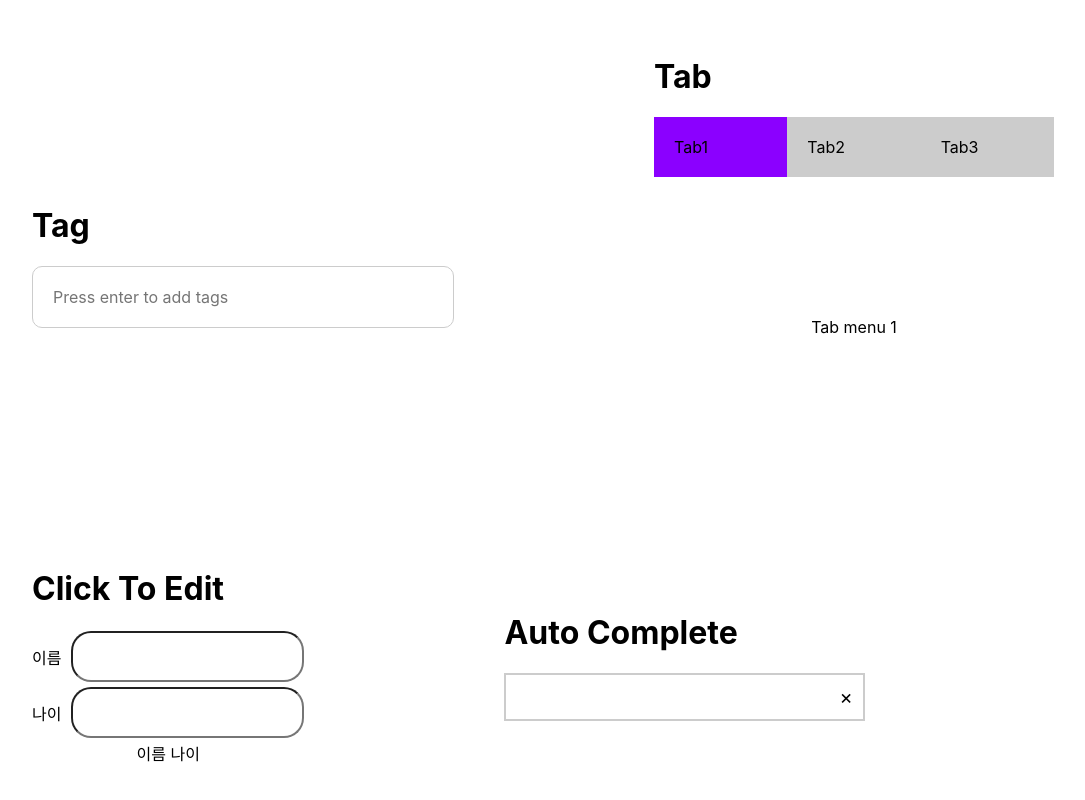
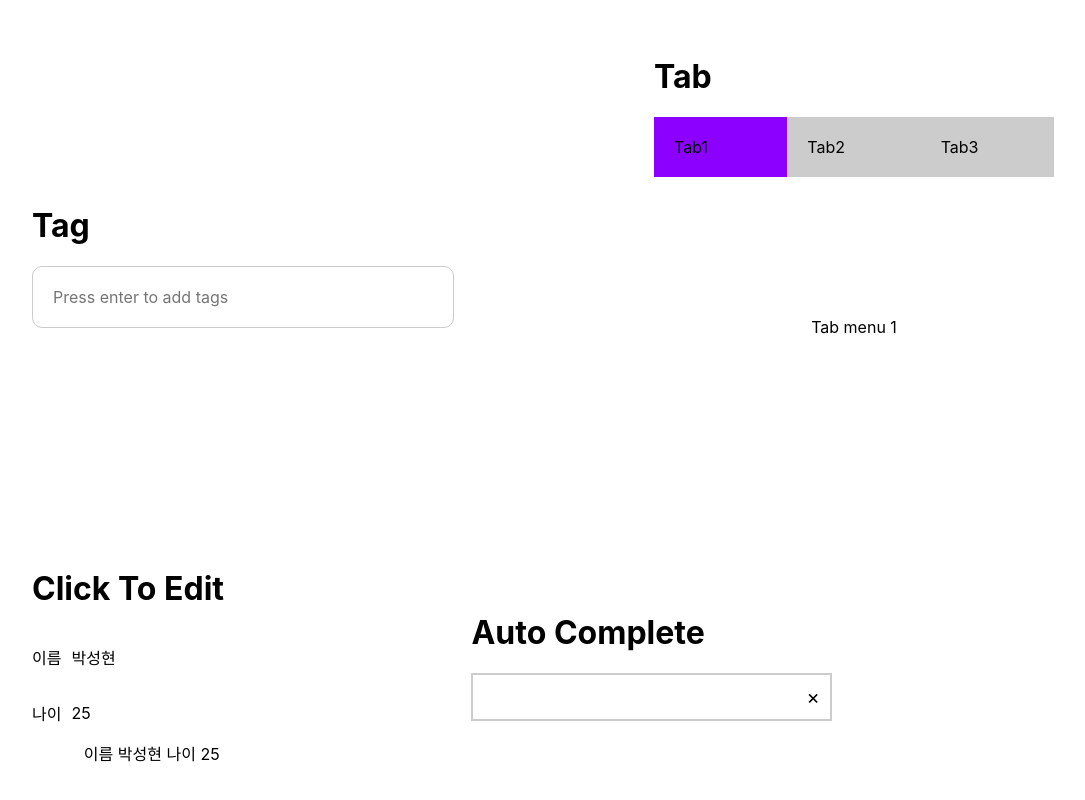
Before and after one commit to pshdev1030/wanted_pre_onboarding, a React (Create React App) app: page / in a window 1280 px wide. Shown: the part 344-1144 px from the top of the page, without its empty margins (68-1153 px from the left). Built offline with nearby package versions, Linux system fonts and the light colour scheme.

Commit message:
Fix edit ClickToEdit initialState

```diff
--- a/src/App.tsx
+++ b/src/App.tsx
@@ -66,8 +66,8 @@ function App() {
 
   // ClickToEdit
 
-  const [name, setName] = useState<string>("");
-  const [isNameEditable, setisNameEditable] = useState<boolean>(true);
+  const [name, setName] = useState<string>("박성현");
+  const [isNameEditable, setisNameEditable] = useState<boolean>(false);
   const changeIsNameEditable = useCallback(() => {
     setisNameEditable((prev) => !prev);
   }, [isNameEditable]);
@@ -75,8 +75,8 @@ function App() {
     setName(e.target.value);
   }, []);
 
-  const [age, setAge] = useState<string>("");
-  const [isAgeEditable, setisAgeEditable] = useState<boolean>(true);
+  const [age, setAge] = useState<string>("25");
+  const [isAgeEditable, setisAgeEditable] = useState<boolean>(false);
   const changeIsAgeEditable = useCallback(() => {
     setisAgeEditable((prev) => !prev);
   }, [isAgeEditable]);
```
